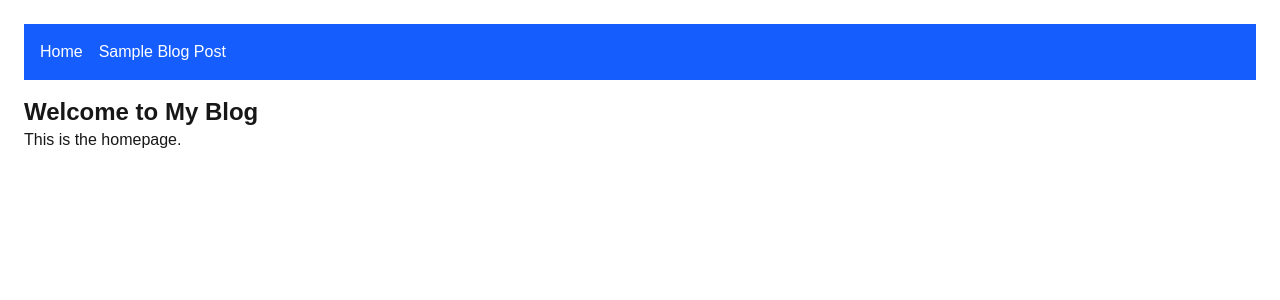
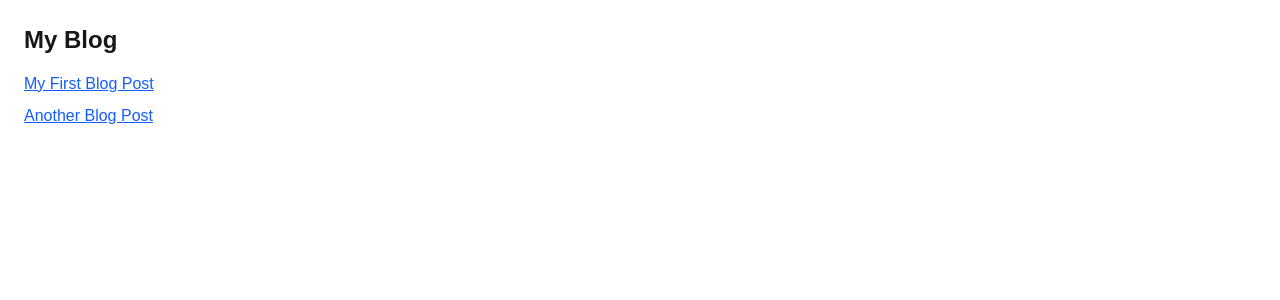
Before and after one commit to Dagmawit43/next-collab-solo, a Next.js app: page / in a window 1280 px wide. Shown: the top 300 px of the page. Built offline with nearby package versions, Linux system fonts and the light colour scheme.

Commit message:
Fetch and display blog posts dynamically

```diff
--- a/app/blog/[slug]/page.js
+++ b/app/blog/[slug]/page.js
@@ -1,13 +1,14 @@
-
-
-import NavBar from '../../components/NavBar';
+import { posts } from "../lib/posts";
 
 export default function BlogPost({ params }) {
+  const post = posts.find((p) => p.slug === params.slug);
+
+  if (!post) return <div>Post not found.</div>;
+
   return (
-    <main className="p-6">
-      <NavBar />
-      <h1 className="text-2xl font-bold mt-4">Blog Post: {params.slug}</h1>
-      <p>This is a dynamic route!</p>
-    </main>
+    <div className="p-6">
+      <h1 className="text-2xl font-bold">{post.title}</h1>
+      <p className="mt-4">{post.content}</p>
+    </div>
   );
 }
--- /dev/null
+++ b/app/blog/lib/posts.js
@@ -0,0 +1,13 @@
+// app/lib/posts.js
+export const posts = [
+  {
+    slug: "first-post",
+    title: "My First Blog Post",
+    content: "This is the content of the first post."
+  },
+  {
+    slug: "second-post",
+    title: "Another Blog Post",
+    content: "Here's some more content for another post."
+  },
+];
--- a/app/page.js
+++ b/app/page.js
@@ -1,13 +1,19 @@
+import Link from "next/link";
+import { posts } from "./blog/lib/posts"; // or "./lib/posts" based on your structure
 
-
-import NavBar from './components/NavBar';
-
-export default function HomePage() {
+export default function Home() {
   return (
     <main className="p-6">
-      <NavBar />
-      <h1 className="text-2xl font-bold mt-4">Welcome to My Blog</h1>
-      <p>This is the homepage.</p>
+      <h1 className="text-2xl font-bold mb-4">My Blog</h1>
+      <ul className="space-y-2">
+        {posts.map((post) => (
+          <li key={post.slug}>
+            <Link href={`/blog/${post.slug}`} className="text-blue-600 underline">
+              {post.title}
+            </Link>
+          </li>
+        ))}
+      </ul>
     </main>
   );
 }
```
